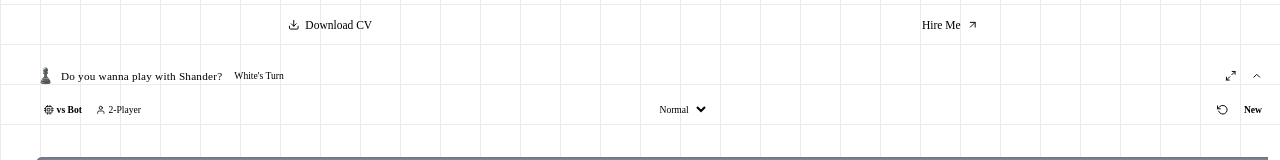
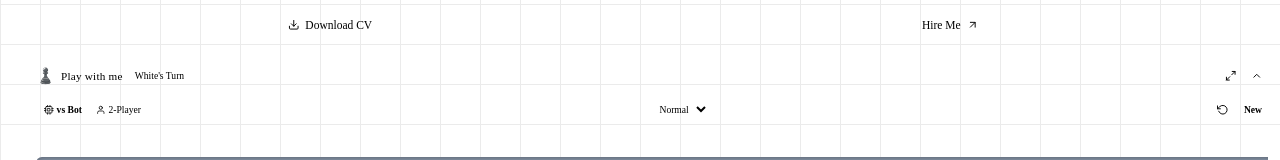
Before and after one commit to klientshander/shander, a React (Vite) app: page /#home in a window 1280 px wide. Shown: the part 276-436 px from the top of the page. Built offline with nearby package versions, Linux system fonts and the light colour scheme; the HTML template or start-up script is replaced by a standard one; a web font is replaced by a local one.

Commit message:
Update portfolio

```diff
--- a/src/components/chess/SidebarChess.jsx
+++ b/src/components/chess/SidebarChess.jsx
@@ -219,7 +219,7 @@ export default function SidebarChess({ onExpand, isModal = false }) {
       <div className="sidebar-chess__header">
         <div className="sidebar-chess__title-group">
           <span className="sidebar-chess__icon">♟️</span>
-          <span className="sidebar-chess__title">Do you wanna play with Shander?</span>
+          <span className="sidebar-chess__title">Play with me</span>
           <span className={`sidebar-chess__badge ${turn === 'w' ? 'sidebar-chess__badge--white' : 'sidebar-chess__badge--black'}`}>
             {statusMessage}
           </span>
--- a/src/components/chrome/ChessModal.jsx
+++ b/src/components/chrome/ChessModal.jsx
@@ -28,7 +28,7 @@ export default function ChessModal() {
             style={{ maxWidth: '520px', width: '92%' }}
           >
             <div className="overlay__header">
-              <span className="overlay__label">♟️ Do you wanna play with Shander?</span>
+              <span className="overlay__label">Play with Shander</span>
               <button type="button" className="overlay__close" onClick={closeChessModal}>
                 <FiX aria-hidden="true" /> Close
               </button>
```
